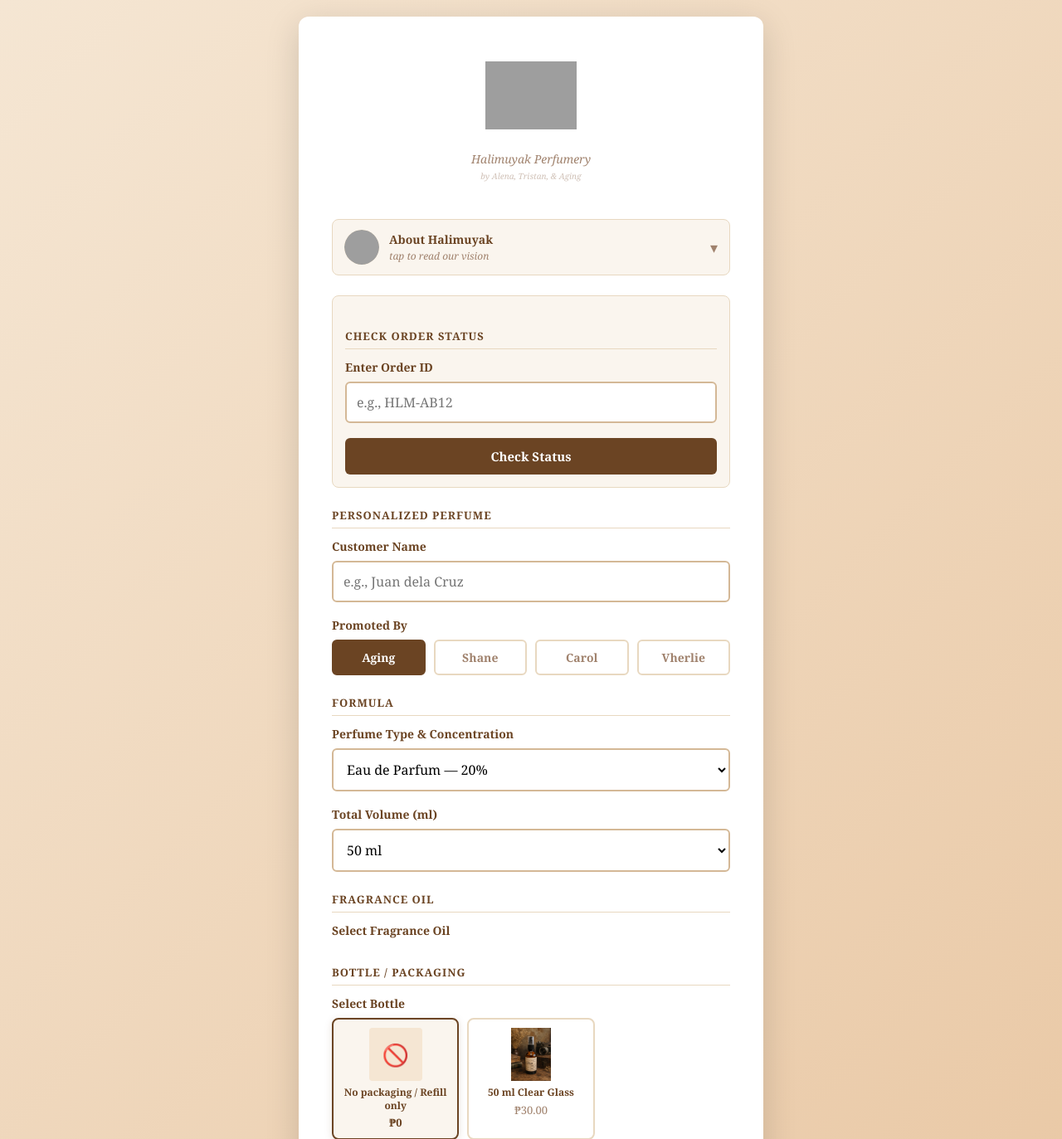
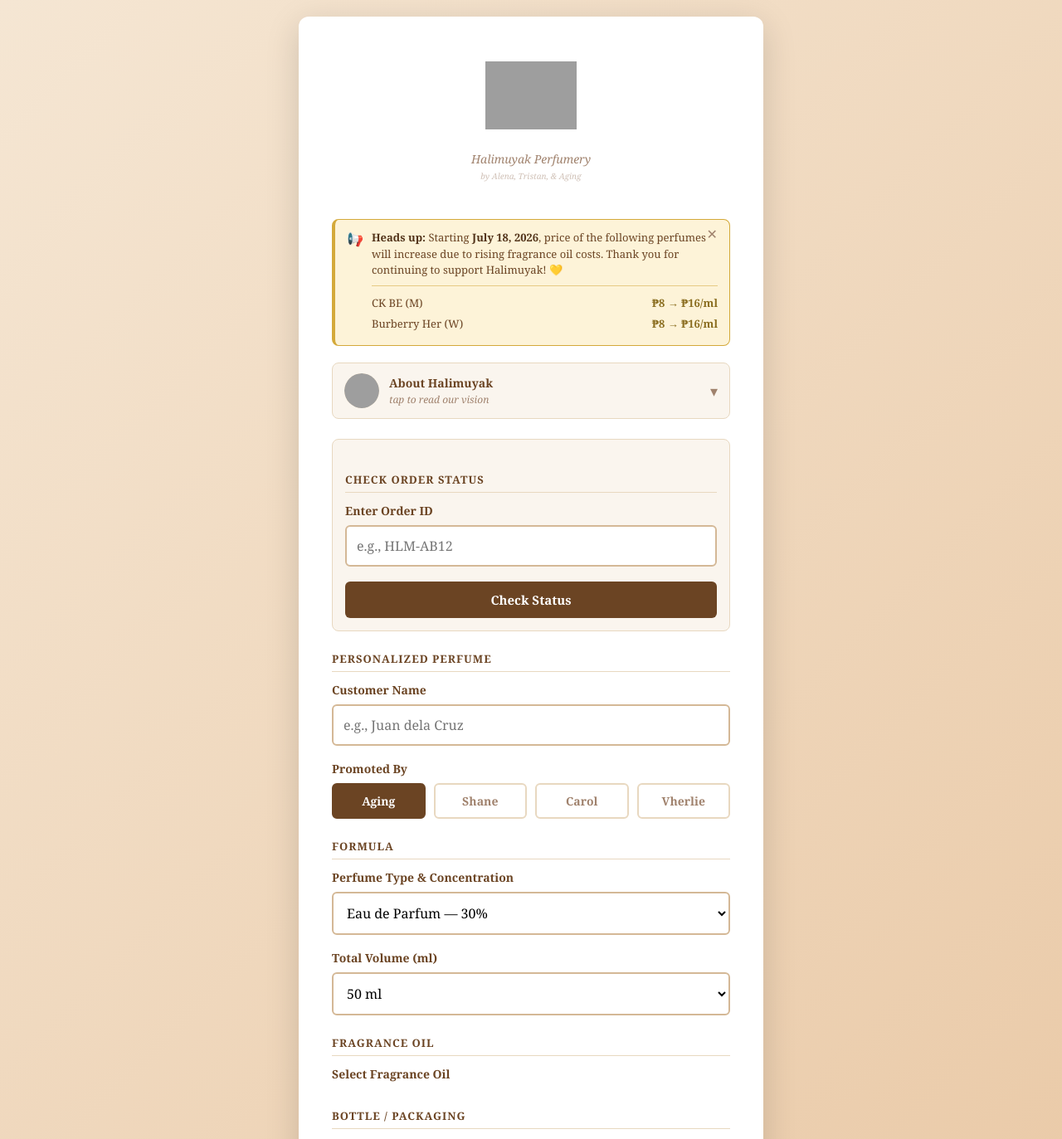
Before and after one commit to pavfluff/halimuyak-app, a Flask app: page / in a window 1280 px wide. Shown: the top 1373 px of the page at 83% size. Run offline with Flask 3, Linux system fonts and the light colour scheme; parts of the project's set-up code (start-up, migrations or seed data) failed here and were passed over; grey boxes are pictures that could not be loaded.

Commit message:
Add announcement and price increase

```diff
--- a/templates/index.html
+++ b/templates/index.html
@@ -324,6 +324,58 @@
             transition: background 0.2s;
         }
         .download-receipt-btn:hover { background: #523319; }
+
+        /* ── Price increase announcement ── */
+        .announcement-banner {
+            display: flex;
+            align-items: flex-start;
+            gap: 10px;
+            background: #fdf3d8;
+            border: 1px solid #d4a93a;
+            border-left: 4px solid #d4a93a;
+            border-radius: 8px;
+            padding: 12px 14px;
+            margin-bottom: 20px;
+            font-size: 13px;
+            color: #6b4423;
+            line-height: 1.5;
+            position: relative;
+        }
+        .announcement-banner .announcement-icon {
+            font-size: 16px;
+            flex-shrink: 0;
+            line-height: 1.4;
+        }
+        .announcement-banner .announcement-text strong {
+            color: #523319;
+        }
+        .announcement-banner .announcement-close {
+            position: absolute;
+            top: 8px;
+            right: 10px;
+            background: none;
+            border: none;
+            color: #a0826d;
+            font-size: 16px;
+            line-height: 1;
+            cursor: pointer;
+            padding: 2px 4px;
+        }
+        .announcement-banner .announcement-close:hover { color: #6b4423; }
+        .announcement-banner .announcement-list {
+            list-style: none;
+            margin-top: 8px;
+            padding-top: 8px;
+            border-top: 1px solid #e6cb84;
+        }
+        .announcement-banner .announcement-list li {
+            display: flex;
+            justify-content: space-between;
+            gap: 12px;
+            padding: 3px 0;
+        }
+        .announcement-banner .announcement-item-name { color: #6b4423; }
+        .announcement-banner .announcement-item-price { color: #8a6d1f; font-weight: bold; white-space: nowrap; }
     </style>
 </head>
 <body>
@@ -336,6 +388,20 @@
             Halimuyak Perfumery<br>
             <span class="owners">by Alena, Tristan, &amp; Aging</span>
         </p>
+    </div>
+
+    <!-- ── Price increase announcement ── -->
+    <div class="announcement-banner" id="announcementBanner">
+        <div class="announcement-icon">📢</div>
+        <div class="announcement-text">
+            <strong>Heads up:</strong> Starting <strong>July 18, 2026</strong>, price of the following perfumes will increase due to rising fragrance oil costs. Thank you for continuing to support Halimuyak! 💛
+            <ul class="announcement-list">
+                <li><span class="announcement-item-name">CK BE (M)</span><span class="announcement-item-price">₱8 → ₱16/ml</span></li>
+                <li><span class="announcement-item-name">Burberry Her (W)</span><span class="announcement-item-price">₱8 → ₱16/ml</span></li>
+            </ul>
+        </div>
+
+        <button class="announcement-close" onclick="document.getElementById('announcementBanner').style.display='none'" aria-label="Dismiss announcement">✕</button>
     </div>
 
     <!-- ── About strip ── -->
@@ -402,10 +468,10 @@
         <div class="form-group">
             <label for="perfume_type">Perfume Type &amp; Concentration</label>
             <select id="perfume_type">
+                <option value="edp_30" data-type="edp" data-pct="30">Eau de Parfum — 30%</option>
                 <option value="edp_20" data-type="edp" data-pct="20">Eau de Parfum — 20%</option>
-                <option value="edp_25" data-type="edp" data-pct="25">Eau de Parfum — 25%</option>
-                <option value="edp_30" data-type="edp" data-pct="30">Eau de Parfum — 30%</option>
-                <option value="edt_12" data-type="edt" data-pct="12">Eau de Toilette — 12%</option>
+                <option value="edt_15" data-type="edt" data-pct="12">Eau de Toilette — 15%</option>
+                <option value="edt_12" data-type="edt" data-pct="12">Eau de Toilette — 6%</option>
             </select>
         </div>
 
```
